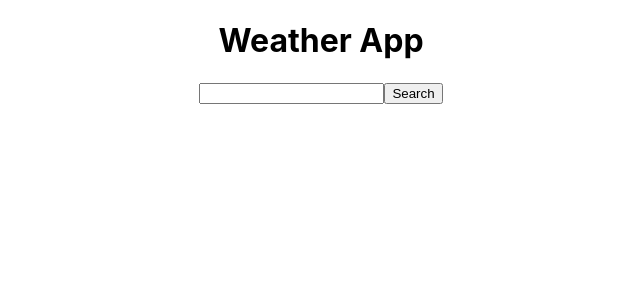
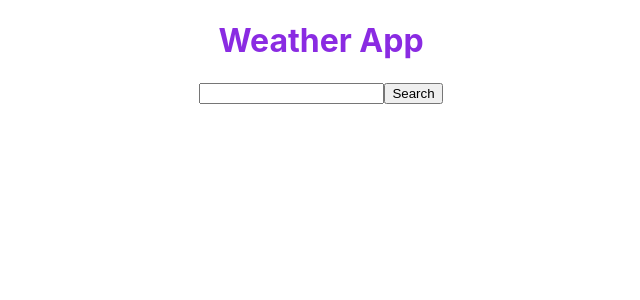
Before and after one commit to YuliiaSobolieva/weather-react-app, a React (Create React App) app: page / in a window 1280 px wide. Shown: the top 300 px of the page, without its empty margins (319-959 px from the left). Built offline with nearby package versions, Linux system fonts and the light colour scheme.

Commit message:
Update App.css

```diff
--- a/src/App.css
+++ b/src/App.css
@@ -4,3 +4,7 @@
   align-items: center;
   flex-direction: column;
 }
+
+h1 {
+  color: blueviolet;
+}
```
